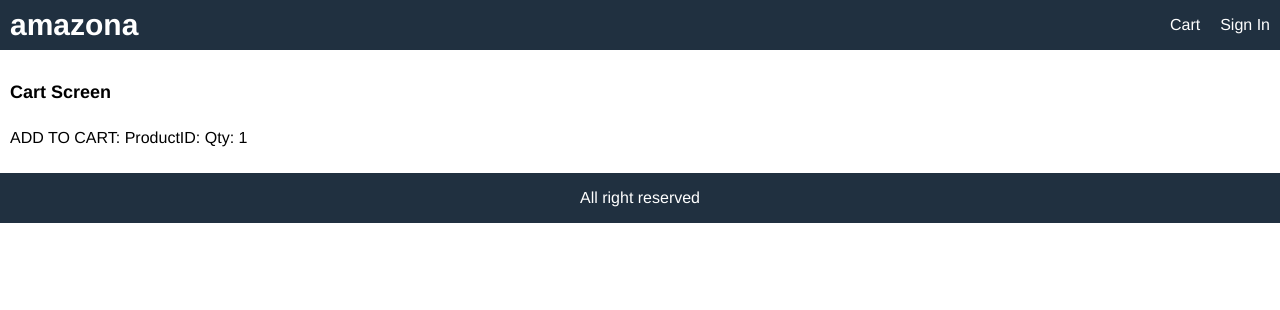
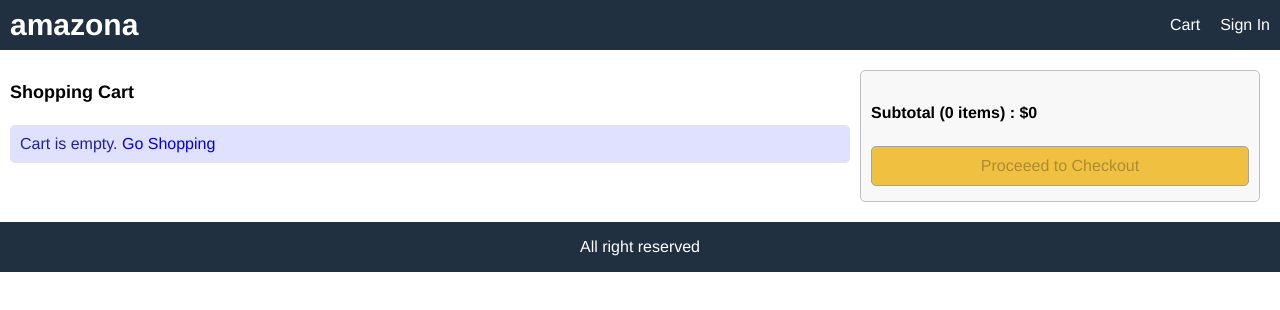
Before and after one commit to DivljePragnje/amazona-app, a React (Create React App) app in the folder frontend/: page /cart in a window 1280 px wide. Shown: the top 310 px of the page. Built offline with nearby package versions, Linux system fonts and the light colour scheme.

Commit message:
delete cart item button

```diff
--- a/frontend/src/actions/cartActions.js
+++ b/frontend/src/actions/cartActions.js
@@ -1,5 +1,5 @@
 import Axios from "axios";
-import { CART_ADD_ITEM } from "../constants/cartConstant";
+import { CART_ADD_ITEM, CART_REMOVE_ITEM } from "../constants/cartConstant";
 
 export const addToCart = (productId, qty) => async (dispatch, getState) => {
   const { data } = await Axios.get(`/api/products/${productId}`);
@@ -16,3 +16,8 @@
   });
   localStorage.setItem("cartItems", JSON.stringify(getState().cart.cartItems));
 };
+
+export const removeFromCart = (productId) => async (dispatch, getState) => {
+  dispatch({ type: CART_REMOVE_ITEM, payload: productId });
+  localStorage.setItem("cartItems", JSON.stringify(getState().cart.cartItems));
+};
--- a/frontend/src/constants/cartConstant.js
+++ b/frontend/src/constants/cartConstant.js
@@ -1 +1,2 @@
 export const CART_ADD_ITEM = "CART_ADD_ITEM";
+export const CART_REMOVE_ITEM = "CART_REMOVE_ITEM";
--- a/frontend/src/index.css
+++ b/frontend/src/index.css
@@ -136,10 +136,20 @@
   flex: 2 1 50rem;
 }
 
+.min-30 {
+  min-width: 30rem;
+}
+
 /* Image */
 img {
   border-radius: 0.5rem;
 }
+
+img.small {
+  max-width: 5rem;
+  width: 100%;
+}
+
 img.medium {
   max-width: 29rem;
   width: 100%;
--- a/frontend/src/reducers/cartReducers.js
+++ b/frontend/src/reducers/cartReducers.js
@@ -1,4 +1,4 @@
-import { CART_ADD_ITEM } from "../constants/cartConstant";
+import { CART_ADD_ITEM, CART_REMOVE_ITEM } from "../constants/cartConstant";
 
 export const cartReducer = (state = { cartItems: [] }, action) => {
   switch (action.type) {
@@ -15,6 +15,11 @@
       } else {
         return { ...state, cartItems: [...state.cartItems, item] };
       }
+    case CART_REMOVE_ITEM:
+      return {
+        ...state,
+        cartItems: state.cartItems.filter((x) => x.product !== action.payload),
+      };
     default:
       return state;
   }
--- a/frontend/src/screens/CartScreen.js
+++ b/frontend/src/screens/CartScreen.js
@@ -1,24 +1,109 @@
 import React, { useEffect } from "react";
-import { useDispatch } from "react-redux";
-import { addToCart } from "../actions/cartActions";
+import { useDispatch, useSelector } from "react-redux";
+import { Link } from "react-router-dom";
+import { addToCart, removeFromCart } from "../actions/cartActions";
+import MessageBox from "../components/MessageBox";
 
 function CartScreen(props) {
   const productId = props.match.params.id;
   const qty = props.location.search
     ? Number(props.location.search.split("=")[1])
     : 1;
+  const cart = useSelector((state) => state.cart);
+
+  const { cartItems } = cart;
   const dispatch = useDispatch();
   useEffect(() => {
     if (productId) {
       dispatch(addToCart(productId, qty));
     }
   }, [dispatch, productId, qty]);
+
+  const removeFromCartHandler = (id) => {
+    console.log(id);
+    dispatch(removeFromCart(id));
+  };
+
+  const checkHandler = () => {
+    props.history.push("/signin?redirect=shipping");
+  };
   return (
-    <div>
-      <h1>Cart Screen</h1>
-      <p>
-        ADD TO CART: ProductID: {productId} Qty: {qty}
-      </p>
+    <div className="row top">
+      <div className="col-2">
+        <h1> Shopping Cart</h1>
+        {cartItems.length === 0 ? (
+          <MessageBox>
+            Cart is empty. <Link to="/"> Go Shopping</Link>
+          </MessageBox>
+        ) : (
+          <ul>
+            {cartItems.map((item) => (
+              <li key={item.product}>
+                <div className="row">
+                  <div>
+                    <img
+                      src={item.image}
+                      alt={item.name}
+                      className="small"
+                    ></img>
+                  </div>
+                  <div className="min-30">
+                    <Link to={`/product/${item.product}`}>{item.name}</Link>
+                  </div>
+
+                  <div>
+                    <select
+                      value={item.qty}
+                      onChange={(e) =>
+                        dispatch(
+                          addToCart(item.product, Number(e.target.value))
+                        )
+                      }
+                    >
+                      {[...Array(item.countInStock).keys()].map((x) => (
+                        <option key={x + 1} value={x + 1}>
+                          {x + 1}
+                        </option>
+                      ))}
+                    </select>
+                  </div>
+                  <div>${item.price}</div>
+                  <div>
+                    <button
+                      type="button"
+                      onClick={() => removeFromCartHandler(item.product)}
+                    >
+                      Delete
+                    </button>
+                  </div>
+                </div>
+              </li>
+            ))}
+          </ul>
+        )}
+      </div>
+      <div className="col-1">
+        <div className="card card-body">
+          <ul>
+            <li>
+              <h2>
+                Subtotal ({cartItems.reduce((a, c) => a + c.qty, 0)} items) : $
+                {cartItems.reduce((a, c) => a + c.price * c.qty, 0)}
+              </h2>
+            </li>
+            <li>
+              <button
+                type="button"
+                onClick={checkHandler}
+                className=" primary block"
+                disabled={cartItems.length === 0}
+              >
+                Proceeed to Checkout
+              </button>
+            </li>
+          </ul>
+        </div>
+      </div>
     </div>
   );
 }
```
Also changed, not shown: 1 other file (tests, documents, lock files or other folders).
